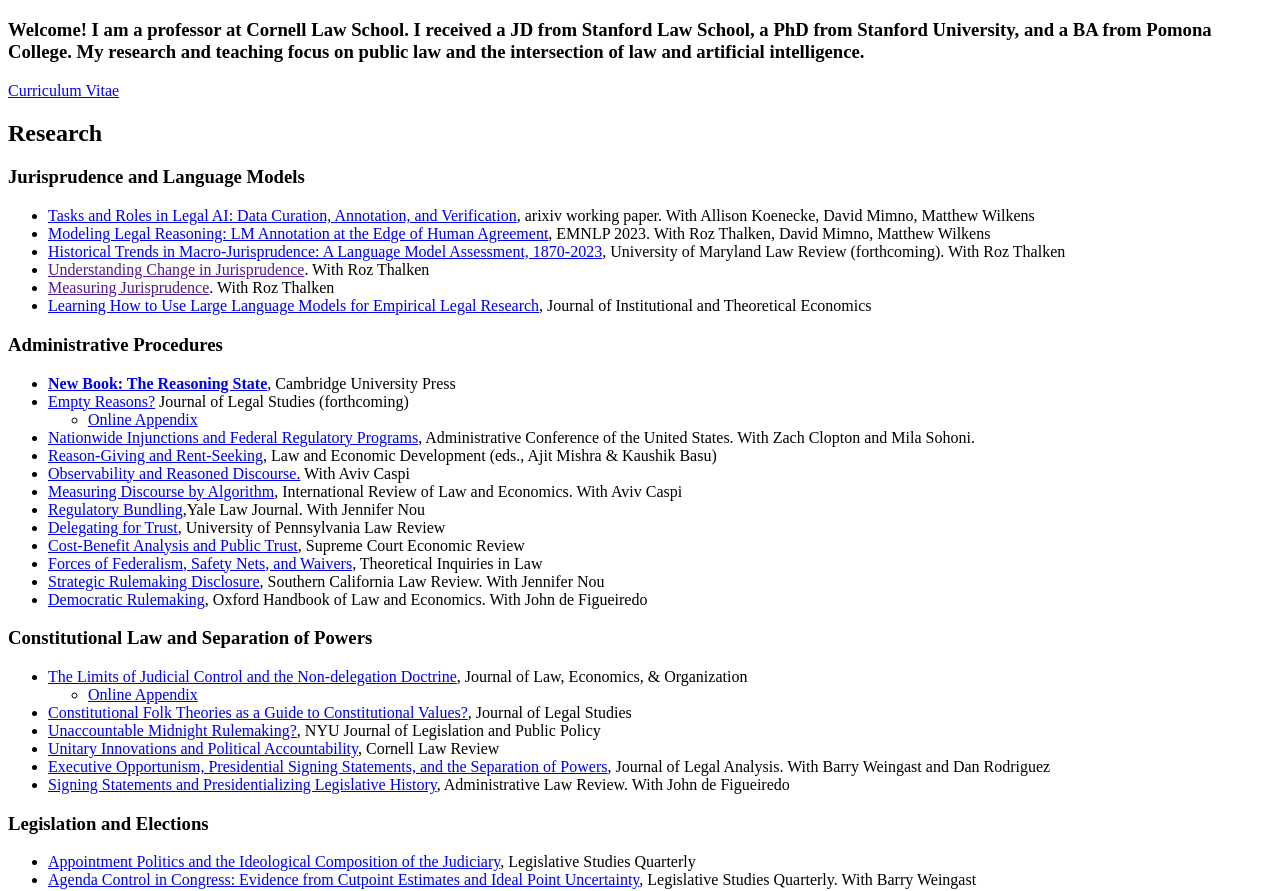
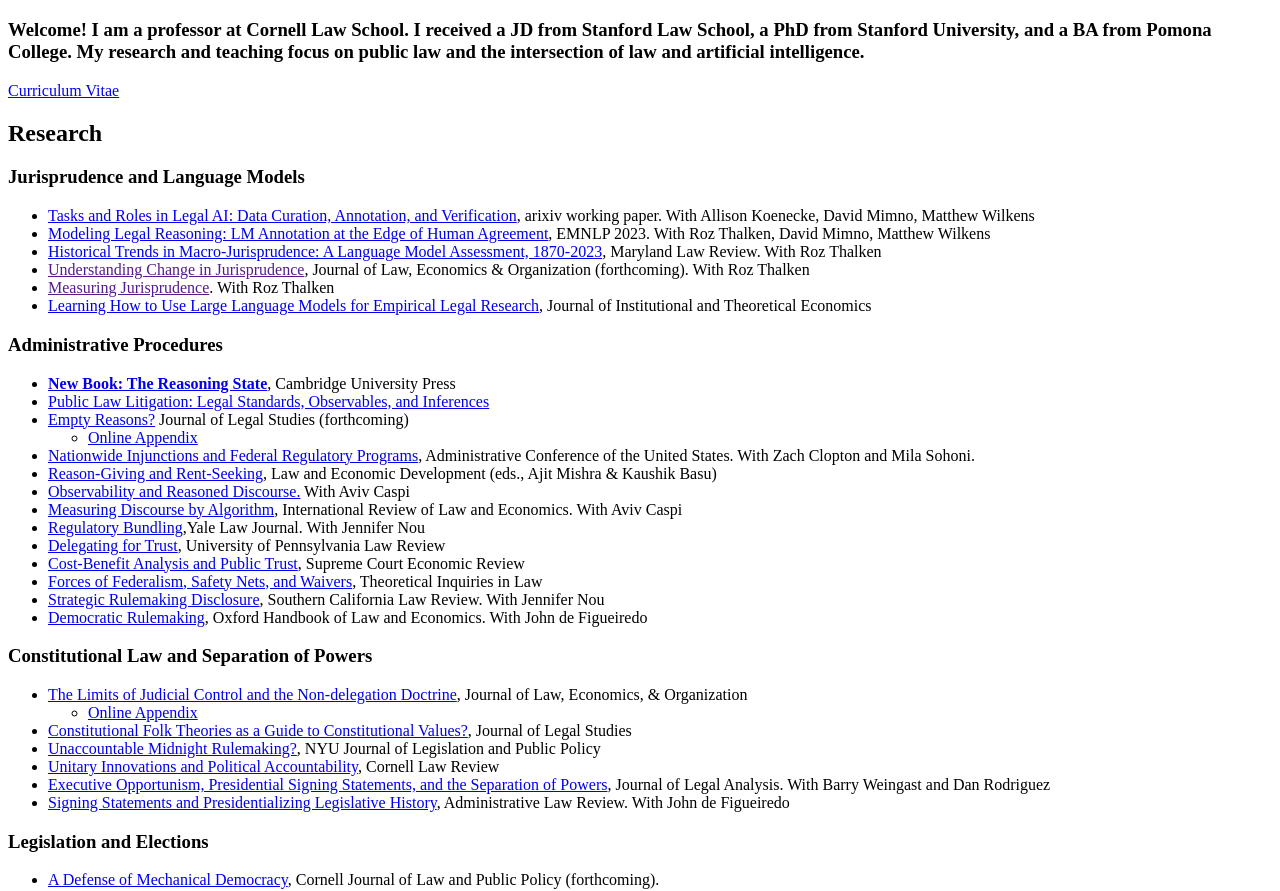
Before and after one commit to jlexcode/jlexcode.github.io, a plain HTML site: page index.html in a window 1280 px wide. Shown: the part 61-952 px from the top of the page. Drawn offline with Linux system fonts and the light colour scheme.

Commit message:
Add files via upload

```diff
--- a/index.html
+++ b/index.html
@@ -29,8 +29,8 @@
 <ul>
 <li><a href="https://arxiv.org/abs/2504.01349">Tasks and Roles in Legal AI: Data Curation, Annotation, and Verification</a>, arixiv working paper. With Allison Koenecke, David Mimno, Matthew Wilkens</li>
 <li><a href="https://aclanthology.org/2023.emnlp-main.575/">Modeling Legal Reasoning: LM Annotation at the Edge of Human Agreement</a>, EMNLP 2023. With Roz Thalken, David Mimno, Matthew Wilkens</li>
-<li><a href="https://papers.ssrn.com/sol3/papers.cfm?abstract_id=4886534">Historical Trends in Macro-Jurisprudence: A Language Model Assessment, 1870-2023</a>, University of Maryland Law Review (forthcoming). With Roz Thalken</a></li>
-<li><a href="">Understanding Change in Jurisprudence</a>. With Roz Thalken</li>
+<li><a href="https://digitalcommons.law.umaryland.edu/mlr/vol84/iss1/3/">Historical Trends in Macro-Jurisprudence: A Language Model Assessment, 1870-2023</a>, Maryland Law Review. With Roz Thalken</a></li>
+<li><a href="">Understanding Change in Jurisprudence</a>, Journal of Law, Economics & Organization (forthcoming). With Roz Thalken</li>
 <li><a href="">Measuring Jurisprudence</a>. With Roz Thalken</li>
 <li><a href="https://www.mohrsiebeck.com/en/article/learning-how-to-use-large-language-models-for-empirical-legal-research-101628jite-2024-0008/">Learning How to Use Large Language Models for Empirical Legal Research</a>, Journal of Institutional and Theoretical Economics</li>
 </ul>
@@ -38,6 +38,7 @@
 <h3>Administrative Procedures</h3>
 <ul>
 <li><a href="https://www.cambridge.org/core/books/reasoning-state/CCEBF05E36E11BB361934531B362769B#fndtn-information"><b>New Book: The Reasoning State</b></a>, Cambridge University Press</li>
+<li><a href="https://papers.ssrn.com/sol3/papers.cfm?abstract_id=5266449">Public Law Litigation: Legal Standards, Observables, and Inferences</a></li>
 <li><a href="https://bit.ly/3zZR45H">Empty Reasons?</a> Journal of Legal Studies (forthcoming)</li>
 <ul>
     <li><a href="https://cornell.box.com/s/4hjkpy1aqy4uzjwwcvgt8flzpxe06m36">Online Appendix</a></li>
@@ -69,6 +70,7 @@
 </p>
 <h3>Legislation and Elections</h3>
 <ul>
+<li><a href="https://papers.ssrn.com/sol3/papers.cfm?abstract_id=5210254">A Defense of Mechanical Democracy</a>, Cornell Journal of Law and Public Policy (forthcoming).</li>
 <li><a href="http://bit.ly/WLsK2d">Appointment Politics and the Ideological Composition of the Judiciary</a>, Legislative Studies Quarterly</li>
 <li><a href="http://bit.ly/WGb9ZV">Agenda Control in Congress: Evidence from Cutpoint Estimates and Ideal Point Uncertainty</a>, Legislative Studies Quarterly. With Barry Weingast</li>
 <li><a href="http://amzn.to/1z8ZIYb">The Reputational Premium</a>, Princeton University Press. With Paul Sniderman</li>
```
